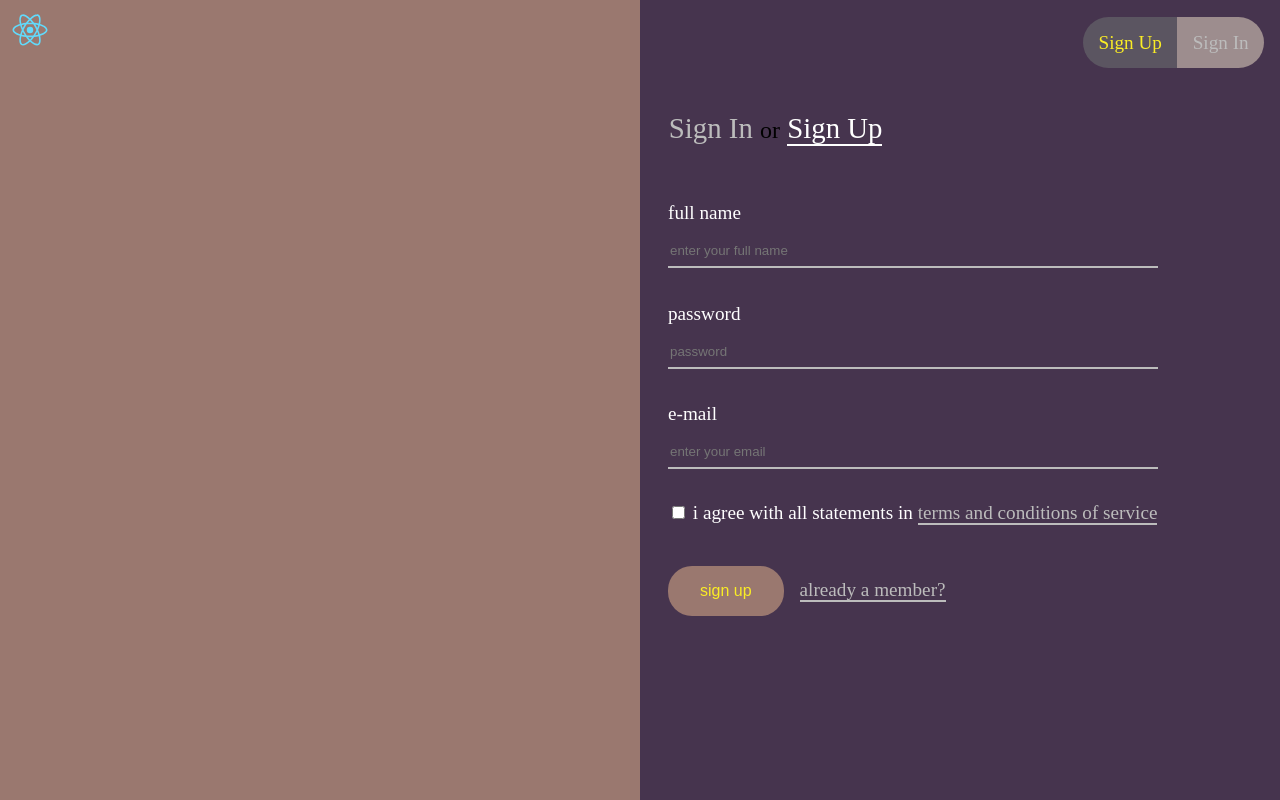
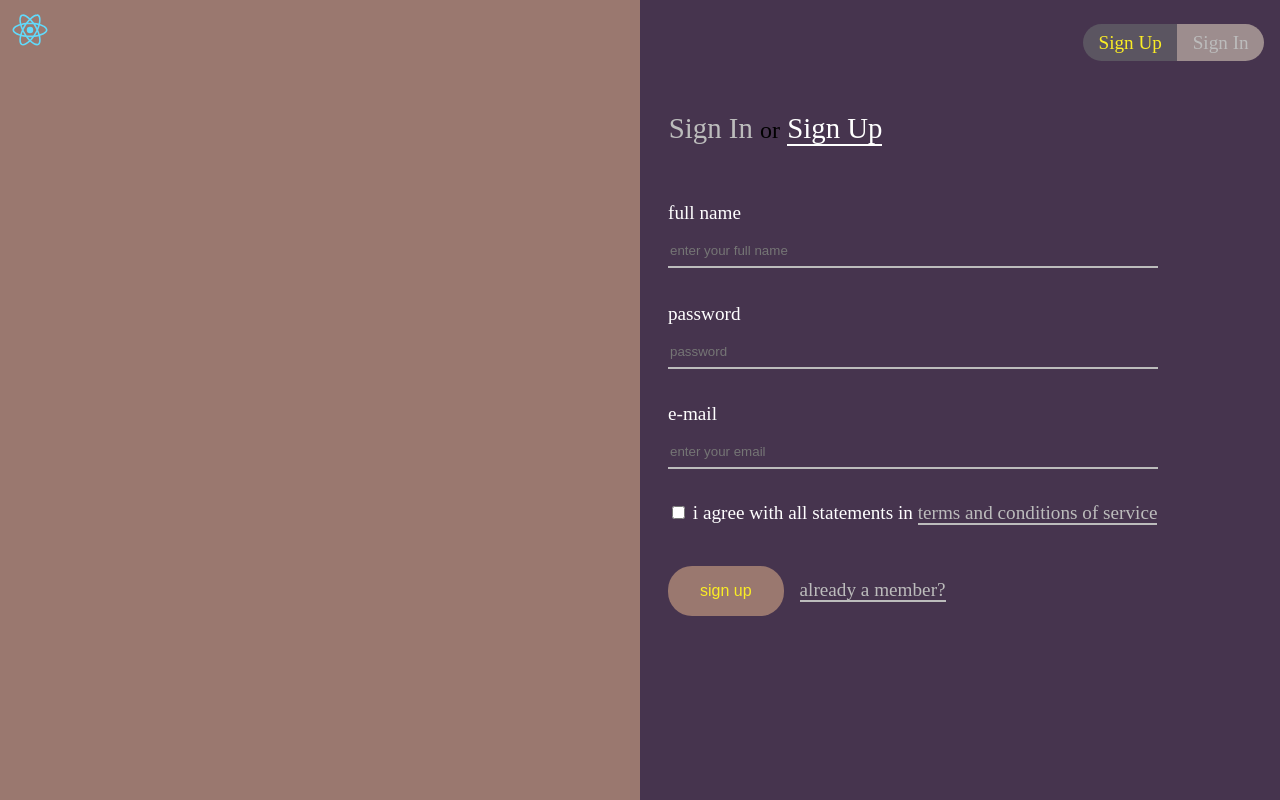
Before and after one commit to kelvink96/signup-signin-ui, a React (Create React App) app: page / in a window 1280 px wide. Built offline with nearby package versions, Linux system fonts and the light colour scheme.

Commit message:
changed page switcher links paddings

```diff
--- a/src/App.css
+++ b/src/App.css
@@ -37,7 +37,7 @@ body {
   text-decoration: none;
   font-size: 1.2em;
   background-color: #5B5561;
-  padding: 0.8em;
+  padding: 0.4em 0.8em;
 }
 .App-form .Page-switcher a.active {
   border-top-left-radius: 2em;
@@ -51,7 +51,7 @@ body {
 }
 .App-form .Page-switcher a:hover, .App-form .Page-switcher a:focus {
   background: transparent;
-  padding: 0.68em;
+  padding: 0.3em 0.74em;
   border: 2px solid #FAED25;
   color: #FAED25;
   transition: all ease-in 200ms;
--- a/src/App.sass
+++ b/src/App.sass
@@ -28,7 +28,7 @@
       text-decoration: none
       font-size: 1.2em
       background-color: $dark-grey
-      padding: .8em
+      padding: .4em .8em
 
       &.active
         border-top-left-radius: 2em
@@ -43,7 +43,7 @@
       &:hover,
       &:focus
         background: transparent
-        padding: .68em
+        padding: .3em .74em
         border: 2px solid $yellow
         color: $yellow
         transition: all ease-in 200ms
```
